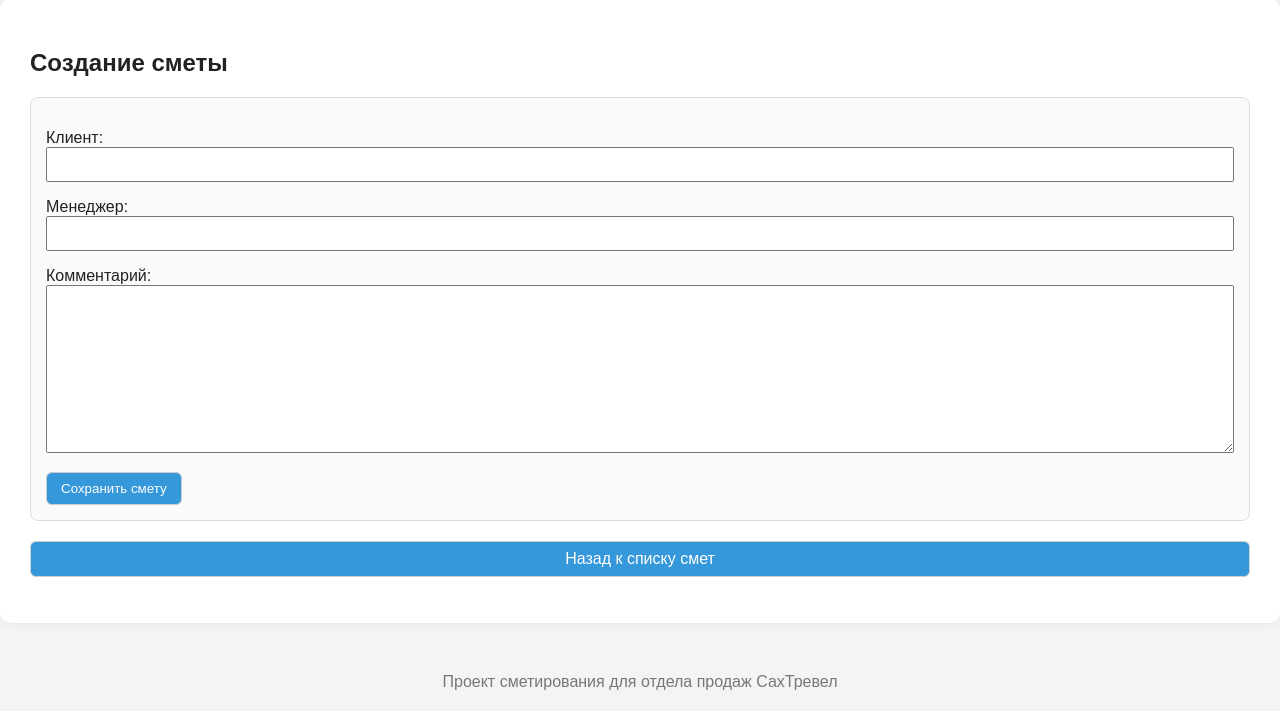
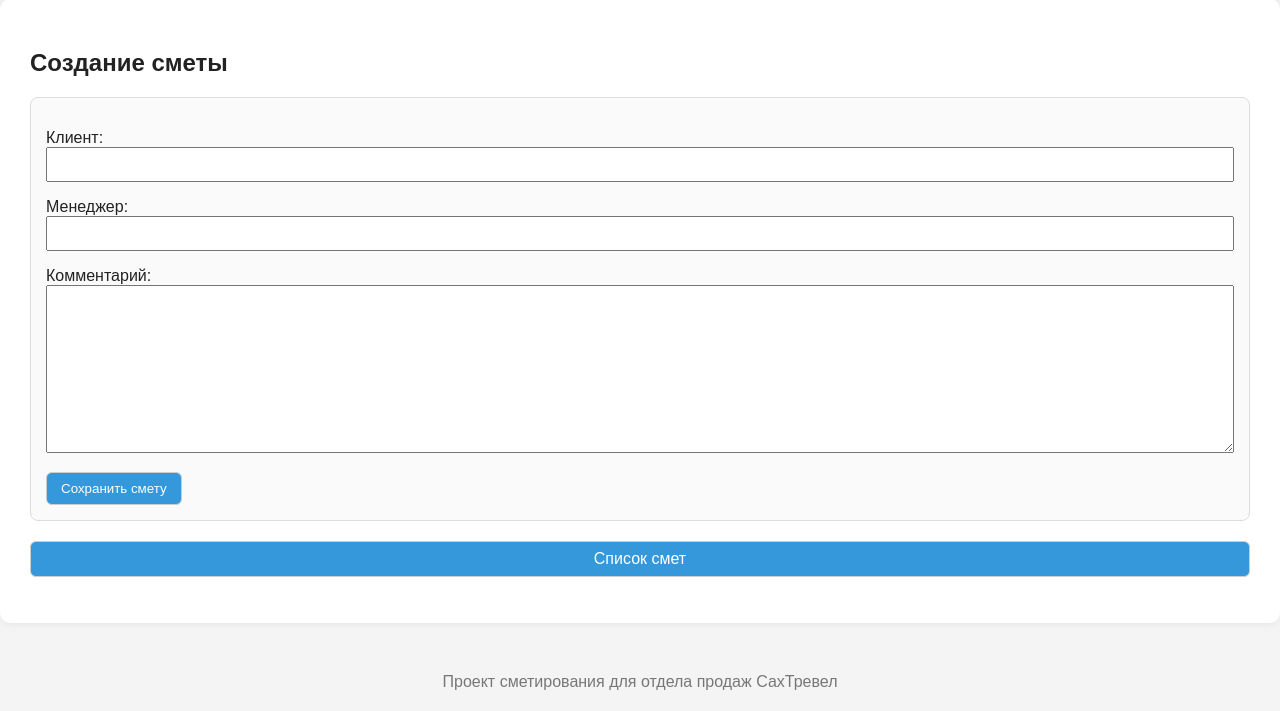
Before and after one commit to MaratJuma/Estimate_app, a Django app: page /estimates/create/ in a window 1280 px wide. Shown: the part 156-867 px from the top of the page. Run offline with Django 5.2, Linux system fonts and the light colour scheme; the visitor is signed in with stand-in values (Sample User, id 1).

Commit message:
Update min  UI

```diff
--- a/core/templates/core/estimate_form.html
+++ b/core/templates/core/estimate_form.html
@@ -27,7 +27,7 @@
         {% if is_edit %}
             <a class="button-link" href="{% url 'estimate_detail' estimate.id %}">Назад к смете</a>
         {% else %}
-            <a class="button-link" href="{% url 'estimate_list' %}">Назад к списку смет</a>
+            <a class="button-link" href="{% url 'estimate_list' %}">Список смет</a>
         {% endif %}
     </p>
 {% endblock %}
```
